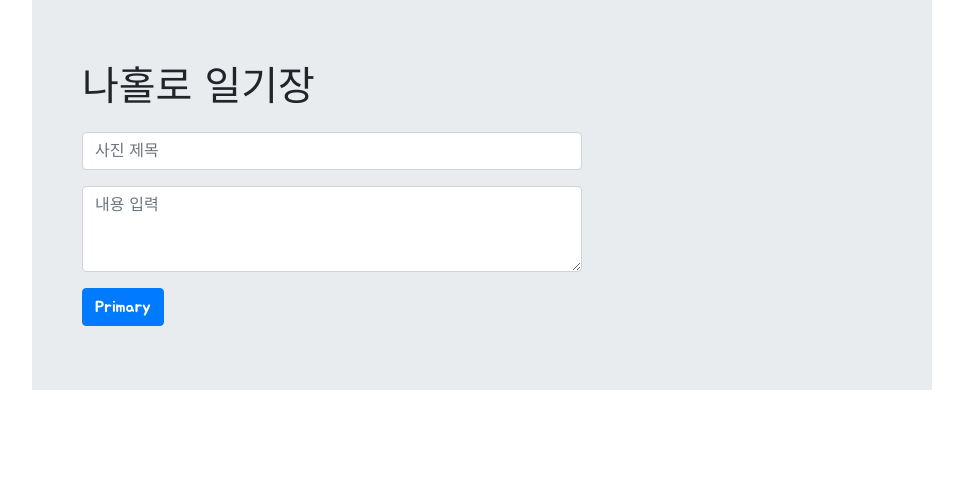
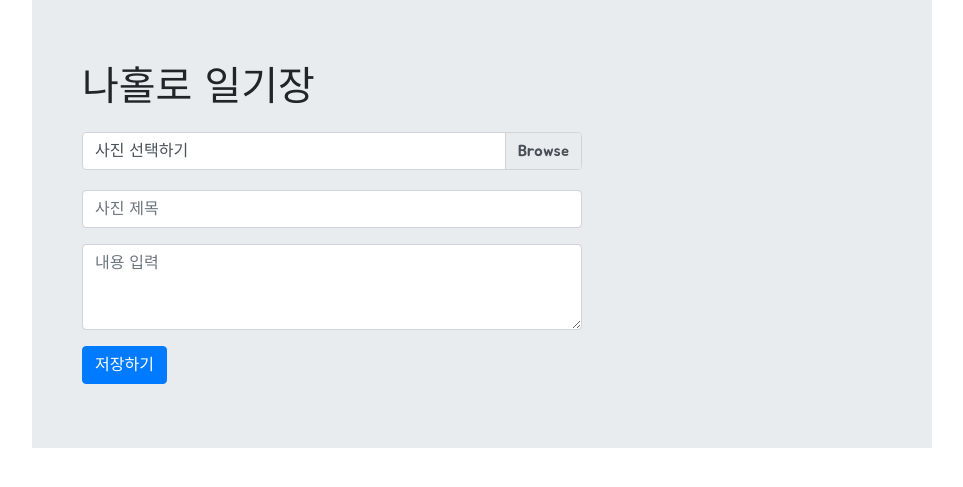
Before and after one commit to askges20/Web_SpartaCodingClub, a Flask app: page / in a window 1280 px wide. Shown: the top 487 px of the page, without its empty margins (158-1121 px from the left). Run offline with Flask 2, Linux system fonts and the light colour scheme; data that the repository does not hold is empty; some libraries are stand-ins or nearby versions.

Commit message:
week1 diary Lv.2

```diff
--- a/project01/app.py
+++ b/project01/app.py
@@ -1,32 +1,55 @@
 from flask import Flask, render_template, jsonify, request
+
 app = Flask(__name__)
 
 from pymongo import MongoClient
+
+# MongoDB 연결하기
 client = MongoClient('localhost', 27017)
 db = client.dbsparta_plus_week1
 
+from datetime import datetime
+
+
+# 기본 페이지 index.html
 @app.route('/')
 def home():
     return render_template('index.html')
 
+
+# GET 요청 API 코드
 @app.route('/diary', methods=['GET'])
 def show_diary():
-    diaries = list(db.diary.find({}, {'_id': False}))
-    return jsonify({'all_diary': diaries})
+    diaries = list(db.diary.find({}, {'_id': False}))  # MongoDB의 diary 안에 있는 모든 값
+    return jsonify({'all_diary': diaries})  # json 형식으로 리턴
 
+
+# POST 요청 API 코드
 @app.route('/diary', methods=['POST'])
 def save_diary():
     title_receive = request.form['title_give']
     content_receive = request.form['content_give']
 
+    file = request.files["file_give"]
+    extension = file.filename.split('.')[-1] # 파일 확장자
+
+    today = datetime.now() # 현재 날짜 시각
+    mytime = today.strftime('%Y-%m-%d-%H-%M-%S')  # 원하는 형태로 변환하기
+    filename = f'file-{mytime}'
+
+    save_to = f'static/{filename}.{extension}'
+    file.save(save_to)  # 해당 경로로 파일 저장
+
     doc = {
-        'title':title_receive,
-        'content':content_receive
+        'title': title_receive,
+        'content': content_receive,
+        'file': f'{filename}.{extension}'
     }
 
-    db.diary.insert_one(doc)
+    db.diary.insert_one(doc)  # MongoDB에 저장
 
-    return jsonify({'msg': '저장 완료'})
+    return jsonify({'msg': '저장 완료'})  # 성공 메세지
+
 
 if __name__ == '__main__':
-    app.run('0.0.0.0', port=5000, debug=True)
+    app.run('0.0.0.0', port=5000, debug=True)  # localhost:5000
--- a/project01/templates/index.html
+++ b/project01/templates/index.html
@@ -22,6 +22,10 @@
 
     <title>스파르타코딩클럽 | 부트스트랩 연습하기</title>
 
+    <!-- Bootstrap file input -->
+    <script src="https://cdn.jsdelivr.net/npm/bs-custom-file-input/dist/bs-custom-file-input.js"></script>
+
+    <!-- 구글 폰트 -->
     <link rel="preconnect" href="https://fonts.googleapis.com">
     <link href="https://fonts.googleapis.com/css2?family=Jua&display=swap" rel="stylesheet">
 
@@ -43,49 +47,83 @@
         .container {
             padding-left: 50px;
         }
+
+        .posting-box > .custom-file {
+            margin-bottom: 20px;
+        }
     </style>
     <script>
         $(document).ready(function () {
-            listing();
+            bsCustomFileInput.init()
+            listing(); //데이터 조회 Ajax GET 요청
         })
 
         function listing() {
+            //비동기식 Ajax를 이용하여 HTTP request 전송
             $.ajax({
                 type: "GET",
                 url: "/diary",
                 data: {},
                 success: function (response) {
-                    let diaries = response['all_diary'];
+                    let diaries = response['all_diary'];    // 받아온 json 파일 중 all_diary
                     for (let i = 0; i < diaries.length; i++) {
                         let title = diaries[i]['title'];
                         let content = diaries[i]['content'];
+                        let file = diaries[i]['file'];
 
                         let temp_html = `<div class="card">
+                                            <img src="../static/${file}" class="card-img-top">
                                             <div class="card-body">
                                                 <h5 class="card-title">${title}</h5>
                                                 <p class="card-text">${content}</p>
                                             </div>
                                         </div>`;
-                        $('#cards-box').append(temp_html);
+                        $('#cards-box').append(temp_html);  //카드 목록에 추가
                     }
                 }
             })
         }
 
         function posting() {
-            let title = $('#title').val();
-            let content = $('#content').val();
+            let title = $('#title').val()
+            let content = $("#content").val()
 
+            let file = $('#file')[0].files[0]
+            let form_data = new FormData() //file과 같이 보내기 위해 FormData() 이용
+
+            form_data.append("file_give", file)
+            form_data.append("title_give", title)
+            form_data.append("content_give", content)
+
+            //비동기식 Ajax를 이용하여 HTTP request 전송
             $.ajax({
                 type: "POST",
                 url: "/diary",
-                data: {title_give: title, content_give: content},
+                data: form_data,
+                cache: false,
+                contentType: false,
+                processData: false,
                 success: function (response) {
-                    alert(response['msg'])
-                    window.location.reload();
+                    alert(response["msg"])  //완료 메세지
+                    window.location.reload()    //새로고침
                 }
-            })
+            });
         }
+
+        // function posting() {
+        //     let title = $('#title').val();
+        //     let content = $('#content').val();
+        //
+        //     $.ajax({
+        //         type: "POST",
+        //         url: "/diary",
+        //         data: {title_give: title, content_give: content},
+        //         success: function (response) {
+        //             alert(response['msg'])
+        //             window.location.reload();
+        //         }
+        //     })
+        // }
     </script>
 </head>
 
@@ -95,6 +133,10 @@
         <div class="container">
             <h1>나홀로 일기장</h1>
             <div class="posting-box">
+                <div class="custom-file">
+                    <input type="file" class="custom-file-input" id="file">
+                    <label class="custom-file-label" for="file">사진 선택하기</label>
+                </div>
                 <div class="form-group">
                     <input type="email" class="form-control" id="title" placeholder="사진 제목">
                 </div>
@@ -102,7 +144,7 @@
                     <textarea class="form-control" id="content" rows="3"
                               placeholder="내용 입력"></textarea>
                 </div>
-                <button onclick="posting()" type="button" class="btn btn-primary">Primary</button>
+                <button onclick="posting()" type="button" class="btn btn-primary">저장하기</button>
             </div>
         </div>
     </div>
```
Also changed, not shown: project01/test.py (added, +19 -0 lines), project01/static/file-2021-10-11-23-15-18.jpg (added), project01/static/file-2021-10-11-23-15-46.PNG (added), project01/static/monet.jpg (added).
